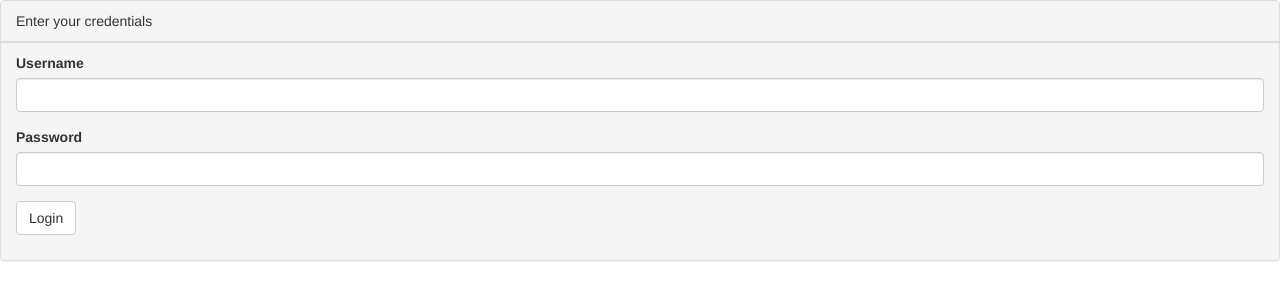
After one commit to Raulios/django-blog, a Django app: template templates/registration/login.html in a window 1280 px wide. The commit adds this page. Shown: the top 300 px of the page. Run offline with Django 3.2, Linux system fonts and the light colour scheme; the template is opened without the code that fills it, so the values that code supplies are empty, except form fields; tables that the repository leaves empty hold one stand-in row (values such as "Sample post"); form fields are guessed from the names that the template uses; some libraries are stand-ins or nearby versions.

Commit message:
implemented built-in login

```diff
--- /dev/null
+++ b/backend/urls.py
@@ -0,0 +1,7 @@
+__author__ = 'raulmolinasanchez'
+from django.conf.urls import url
+from backend import views
+
+urlpatterns = [
+    url(r'^', views.index, name='index'),
+]
--- a/backend/views.py
+++ b/backend/views.py
@@ -1,3 +1,9 @@
+from django.contrib.auth.decorators import login_required
 from django.shortcuts import render
 
 # Create your views here.
+@login_required()
+def index(request):
+    context = {}
+
+    return render(request, 'backend/index.html', context)
--- a/djangoblog/urls.py
+++ b/djangoblog/urls.py
@@ -15,8 +15,16 @@ Including another URLconf
 """
 from django.conf.urls import include, url
 from django.contrib import admin
+urlpatterns = [
 
-urlpatterns = [
-    url(r'^', include('blog.urls')),
     url(r'^admin/', include(admin.site.urls)),
+
+    url(r'^login/', 'django.contrib.auth.views.login', name='login'),
+    url(r'^logout/', 'django.contrib.auth.views.logout_then_login', {'login_url': '/login'}, name='logout'),
+
+    url(r'^$', include('blog.urls')),
+    url(r'^author/', include('backend.urls')),
+
+
+
 ]
--- a/templates/blog/scripts.html
+++ b/templates/blog/scripts.html
@@ -1,6 +1,6 @@
 {% load staticfiles %}
 <!--VENDOR SCRIPT-->
-<script src="{% static 'blog/js/jquery-1.12.0.min.js' %}"></script>
+<script src="{% static 'jquery/jquery-1.12.0.min.js' %}"></script>
 
 <!-- Theme Base, Components and Settings -->
 <script src="{% static 'bootstrap/js/bootstrap.min.js' %}"></script>
--- /dev/null
+++ b/templates/registration/login.html
@@ -0,0 +1,39 @@
+{% extends "backend/base.html" %}
+
+{% block content %}
+    {% if form.errors %}
+        <p>Your username and password didn't match. Please try again.</p>
+    {% endif %}
+
+    <div class="panel panel-default">
+        <div class="panel-heading">
+            Enter your credentials
+        </div>
+        <div class="panel-footer">
+            <form method="post" action="{% url 'django.contrib.auth.views.login' %}">
+                {% csrf_token %}
+                <div class="form-group">
+                    {{ form.username.label_tag }}
+                    <div class="controls">
+                        <input class="form-control" id="id_username" name="username" type="text"/>
+                    </div>
+                </div>
+                <div class="form-group">
+                    {{ form.password.label_tag }}
+                    <div class="controls">
+                        <input class="form-control" id="id_password" name="password" type="password"/>
+                    </div>
+                </div>
+                <div class="form-group">
+                    <div class="controls">
+                        <button type="submit" class="btn btn-default">
+                            Login
+                        </button>
+                    </div>
+                </div>
+                <input type="hidden" name="next" value="{{ next }}" />
+            </form>
+        </div>
+    </div>
+
+{% endblock %}
```
Also changed, not shown: backend/apps.py (added, +7 -0 lines), core/apps.py (added, +7 -0 lines), djangoblog/settings.py (+5 -4 lines), templates/backend/index.html (added, +7 -0 lines).
